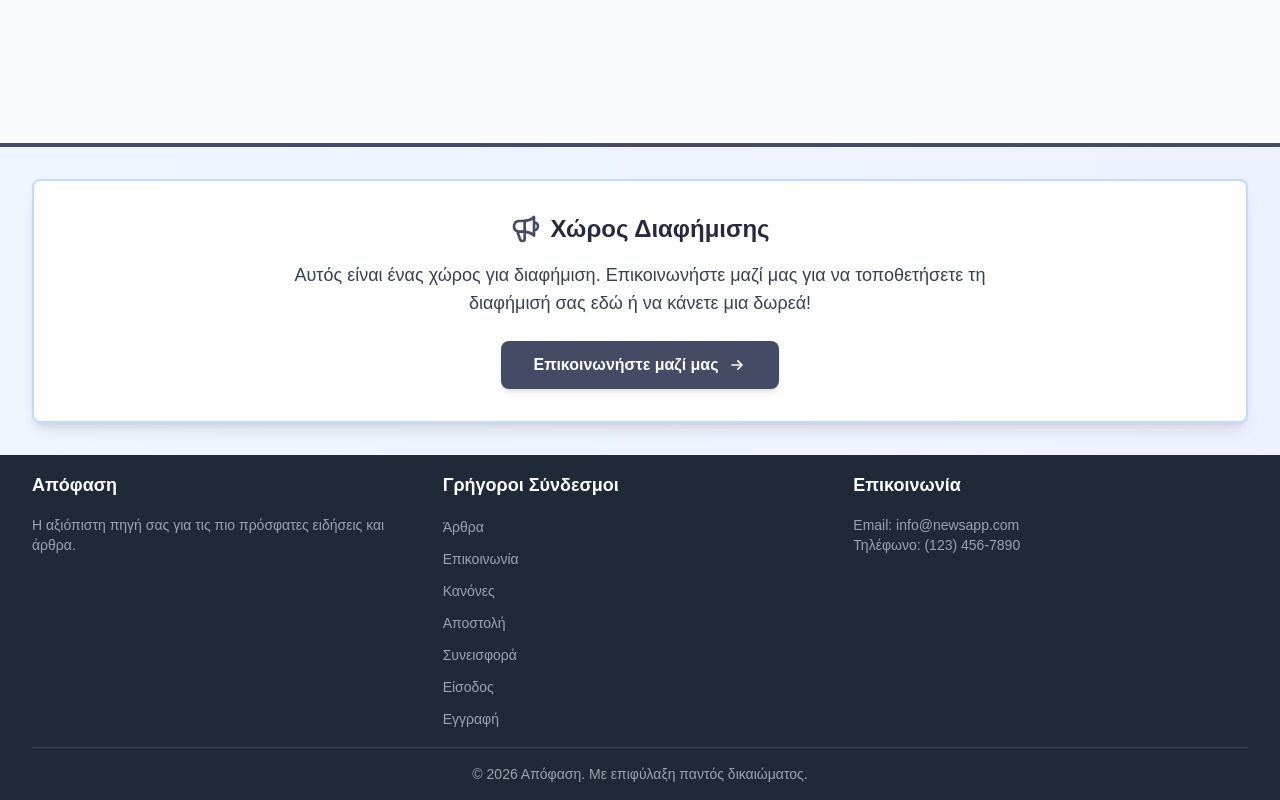
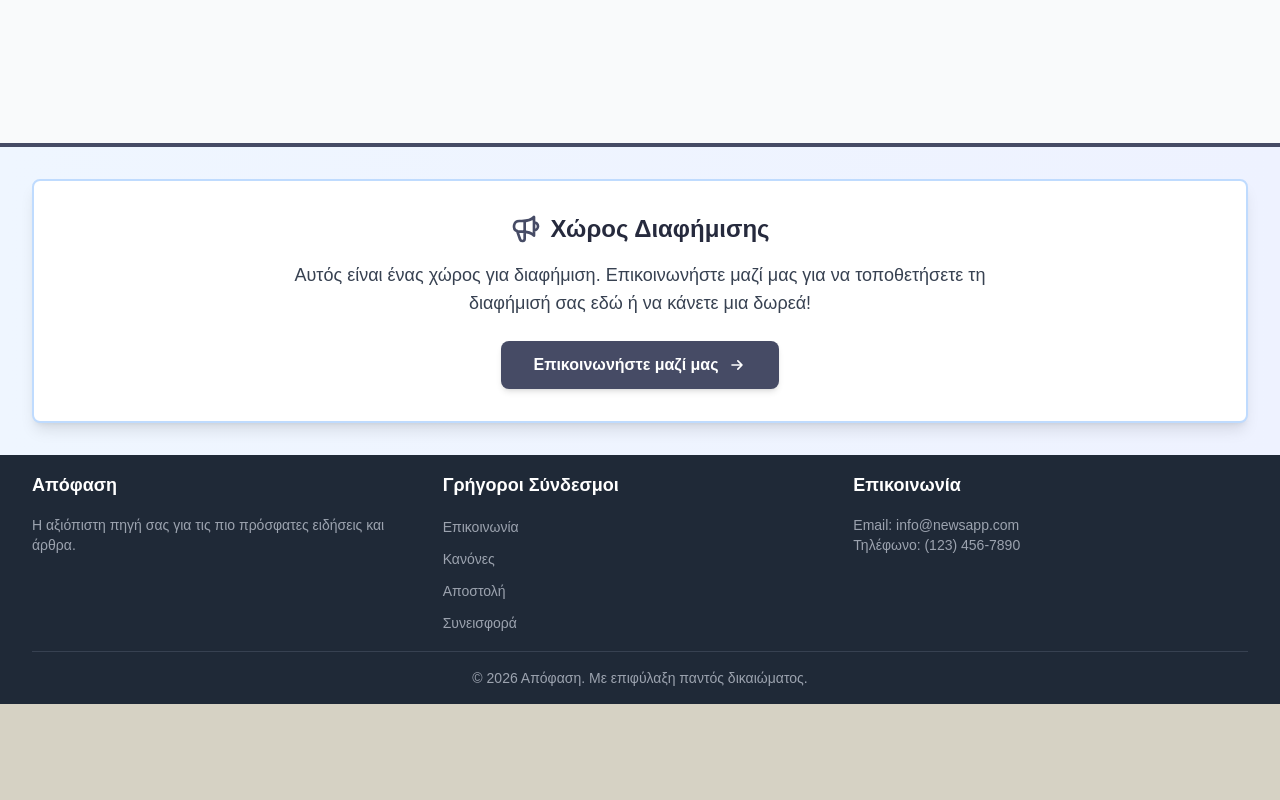
Before and after one commit to Antoniskp/appofasiv8, a Next.js app: page /contact in a window 1280 px wide. Shown: the part 722-1522 px from the top of the page. After the commit the page ends 1426 px from the top, so only its background shows below. Built offline with nearby package versions, Linux system fonts and the light colour scheme.

Commit message:
Update Footer.js

```diff
--- a/components/Footer.js
+++ b/components/Footer.js
@@ -17,11 +17,6 @@
             <h3 className="text-lg font-semibold mb-4">Γρήγοροι Σύνδεσμοι</h3>
             <ul className="space-y-2">
               <li>
-                <Link href="/articles" className="text-gray-400 hover:text-white text-sm">
-                  Άρθρα
-                </Link>
-              </li>
-              <li>
                 <Link href="/contact" className="text-gray-400 hover:text-white text-sm">
                   Επικοινωνία
                 </Link>
@@ -39,16 +34,6 @@
               <li>
                 <Link href="/contribute" className="text-gray-400 hover:text-white text-sm">
                   Συνεισφορά
-                </Link>
-              </li>
-              <li>
-                <Link href="/login" className="text-gray-400 hover:text-white text-sm">
-                  Είσοδος
-                </Link>
-              </li>
-              <li>
-                <Link href="/register" className="text-gray-400 hover:text-white text-sm">
-                  Εγγραφή
                 </Link>
               </li>
             </ul>
```
